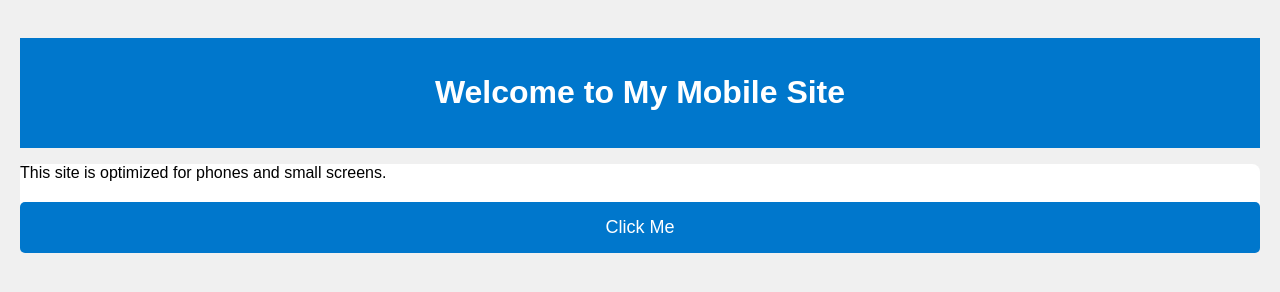
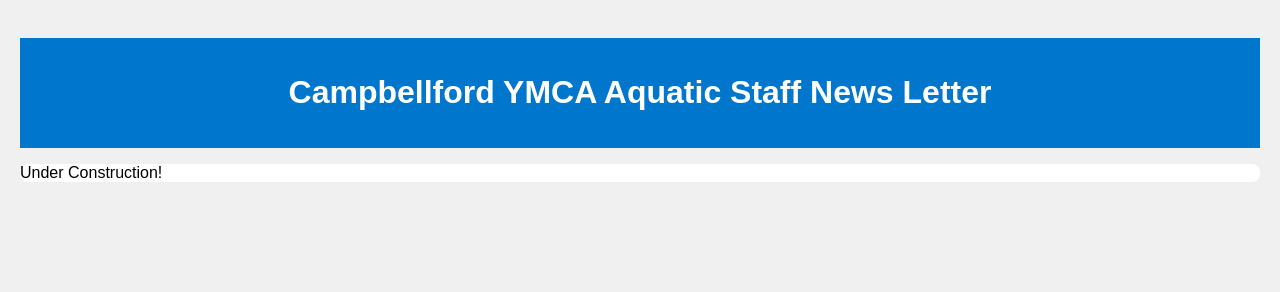
Before and after one commit to Erichua139/Lifeguard-News-Letter, a plain HTML site: page index.html in a window 1280 px wide. Drawn offline with Linux system fonts and the light colour scheme.

Commit message:
Update index.html

```diff
--- a/index.html
+++ b/index.html
@@ -8,11 +8,10 @@
 </head>
 <body>
   <header>
-    <h1>Welcome to My Mobile Site</h1>
+    <h1>Campbellford YMCA Aquatic Staff News Letter</h1>
   </header>
   <main>
-    <p>This site is optimized for phones and small screens.</p>
-    <button>Click Me</button>
+    <p>Under Construction!</p>
   </main>
 </body>
 </html>
```
